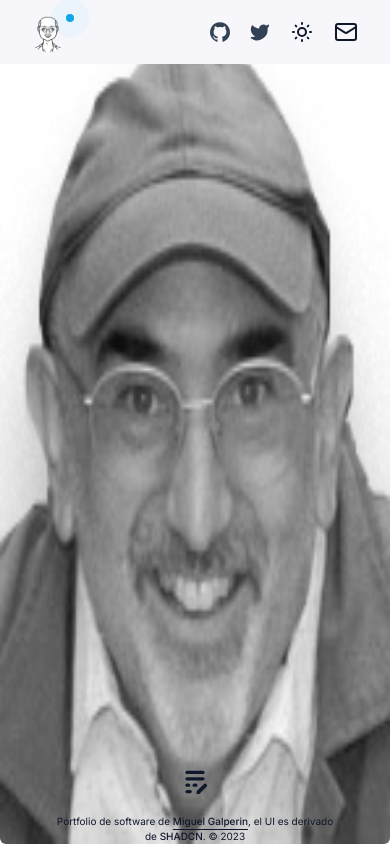
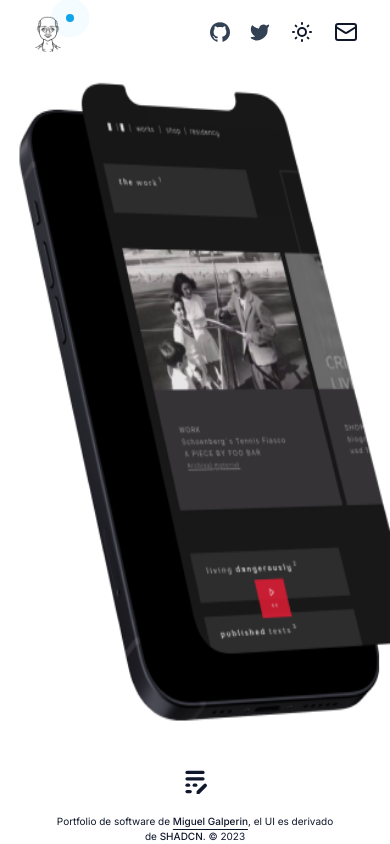
Before and after one commit to MiguelGalp/miPortfolio, a Next.js app: page / in a window 390 px wide. Built offline with nearby package versions, Linux system fonts and the light colour scheme; what tailwind-dracula, tailwind-gradient-mask-image would draw is missing.

Commit message:
new cover mobile 2

```diff
--- a/components/cover_image.tsx
+++ b/components/cover_image.tsx
@@ -1,7 +1,7 @@
 import Image from "next/image"
 
 import { AspectRatio } from "@/components/ui/aspect-ratio"
-import sin_cabeza_mobile from "../public/avatar.png"
+import sin_cabeza_mobile from "../public/iPhone SE - 1.png"
 import sin_cabeza from "../public/ipad_new.png"
 
 export function CoverImage() {
@@ -19,7 +19,7 @@ export function CoverImage() {
           src={sin_cabeza_mobile}
           alt="Foto de Galperin"
           fill
-          className="rounded-md transition-all duration-500 ease-in-out"
+          className="-mt-6 rounded-md transition-all duration-500 ease-in-out"
         />
       </div>
     </>
--- a/components/site-header.tsx
+++ b/components/site-header.tsx
@@ -1,33 +1,4 @@
 import Link from "next/link"
-import { siteConfig } from "@/config/site"
-
-import { Icons } from "@/components/icons"
-import { MainNav } from "@/components/main-nav"
-import { ThemeToggle } from "@/components/theme-toggle"
-import { buttonVariants } from "@/components/ui/button"
-
-import { Dropdown_menu } from "./dropdown_menu"
-
-import ContactForm from "@/components/contact_form"
-
-import {
-  DropdownMenu,
-  DropdownMenuTrigger,
-  DropdownMenuContent,
-  DropdownMenuItem,
-  DropdownMenuCheckboxItem,
-  DropdownMenuRadioItem,
-  DropdownMenuLabel,
-  DropdownMenuSeparator,
-  DropdownMenuShortcut,
-  DropdownMenuGroup,
-  DropdownMenuPortal,
-  DropdownMenuSub,
-  DropdownMenuSubContent,
-  DropdownMenuSubTrigger,
-  DropdownMenuRadioGroup,
-} from "@/components/ui/dropdown-menu"
-
 import {
   Cloud,
   CreditCard,
@@ -45,15 +16,38 @@ import {
   Users,
 } from "lucide-react"
 
-import { Button } from "@/components/ui/button"
+import { siteConfig } from "@/config/site"
+import ContactForm from "@/components/contact_form"
+import { Icons } from "@/components/icons"
+import { MainNav } from "@/components/main-nav"
+import { ThemeToggle } from "@/components/theme-toggle"
+import { Button, buttonVariants } from "@/components/ui/button"
+import {
+  DropdownMenu,
+  DropdownMenuCheckboxItem,
+  DropdownMenuContent,
+  DropdownMenuGroup,
+  DropdownMenuItem,
+  DropdownMenuLabel,
+  DropdownMenuPortal,
+  DropdownMenuRadioGroup,
+  DropdownMenuRadioItem,
+  DropdownMenuSeparator,
+  DropdownMenuShortcut,
+  DropdownMenuSub,
+  DropdownMenuSubContent,
+  DropdownMenuSubTrigger,
+  DropdownMenuTrigger,
+} from "@/components/ui/dropdown-menu"
 import { DemoIndicator } from "./demo_indicator"
+import { Dropdown_menu } from "./dropdown_menu"
 
 export function SiteHeader() {
   return (
-    <header className="sticky md:top-2 z-40 max-w-[1320px] md:bg-transparent sm:bg-slate-100">
-      <div className="container flex h-16 items-center space-x-2 sm:justify-between sm:space-x-2 md:bg-transparent bg-[#f7f7fb] dark:bg-transparent">
-        <MainNav items={siteConfig.mainNav}/>
-        <Dropdown_menu/>
+    <header className="sticky z-40 max-w-[1320px] sm:bg-transparent md:top-2 md:bg-transparent">
+      <div className="container flex h-16 items-center space-x-2 bg-transparent sm:justify-between sm:space-x-2">
+        <MainNav items={siteConfig.mainNav} />
+        <Dropdown_menu />
 
         <div className="flex flex-1 items-center justify-end space-x-4">
           <nav className="flex items-center space-x-1">
@@ -99,8 +93,8 @@ export function SiteHeader() {
               </DropdownMenuTrigger>
               <DropdownMenuContent align="end" forceMount>
                 <DropdownMenuItem asChild>
-                <ContactForm />
-              </DropdownMenuItem>
+                  <ContactForm />
+                </DropdownMenuItem>
               </DropdownMenuContent>
             </DropdownMenu>
           </nav>
```
Also changed, not shown: public/iPhone SE - 1.png (added), public/new_cover_mobile.png (added).
